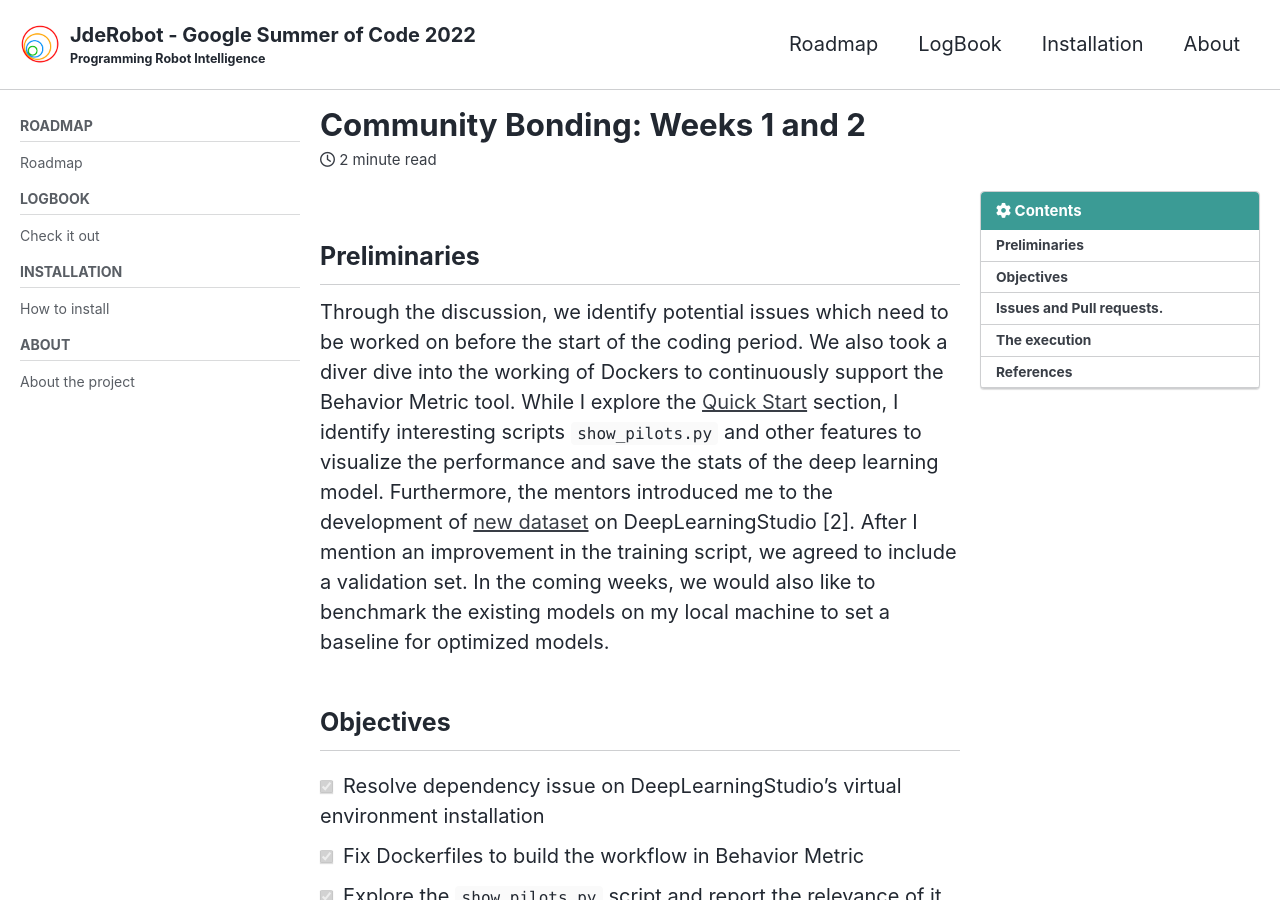
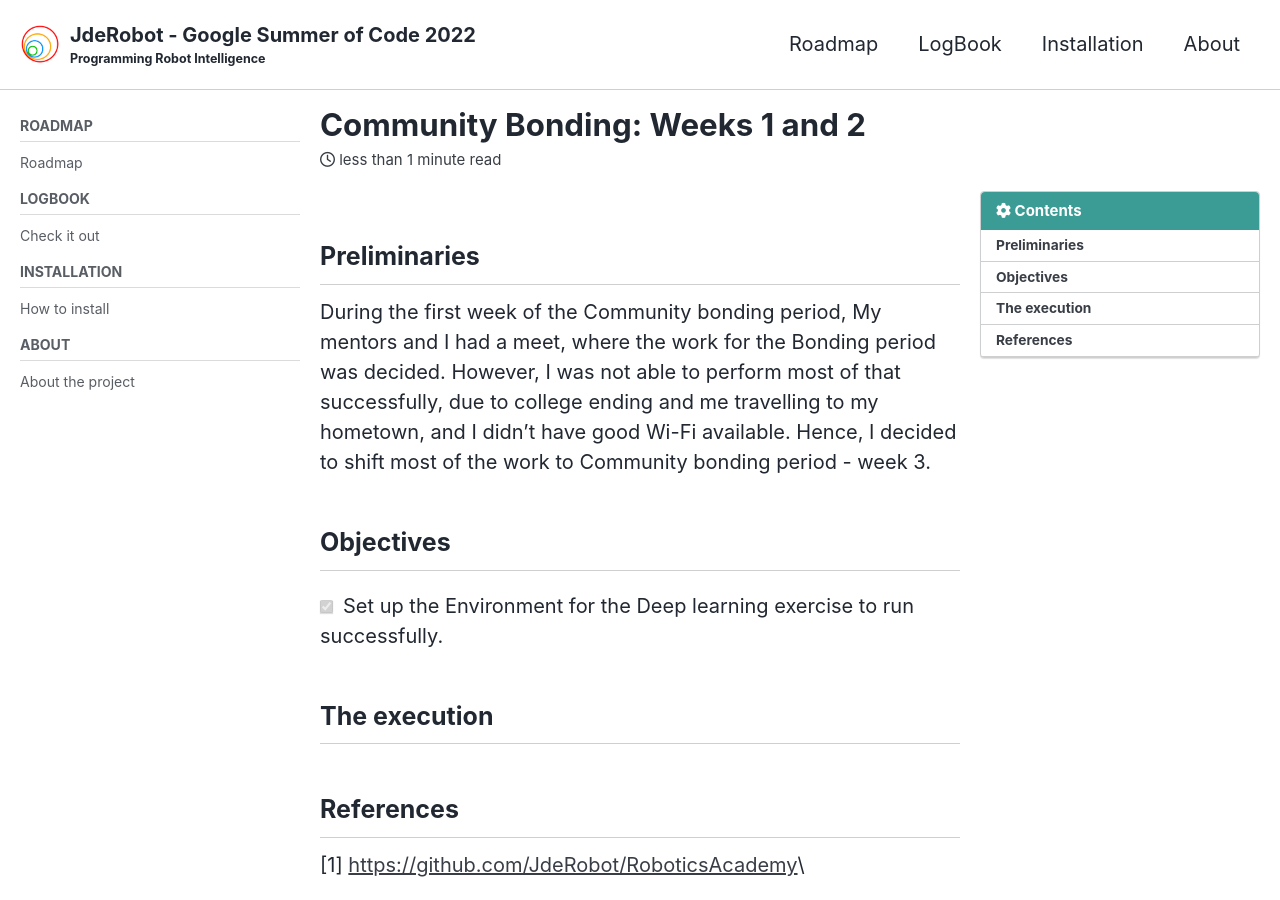
Before and after one commit to TheRoboticsClub/gsoc2022-Bhavesh_Misra, a Jekyll site: the page built from docs/_posts/2022-06-07-Community-Bonding-Week-2.md, in a window 1280 px wide and 900 px high. Built offline with Jekyll 4.4.1, drawn with Linux system fonts in a browser that asks for light colours; cached includes are drawn as plain includes; nearby versions of some CDN libraries; some of the changed text lies outside the part shown.

Commit message:
initial_stuff

```diff
--- a/docs/_posts/2022-06-07-Community-Bonding-Week-2.md
+++ b/docs/_posts/2022-06-07-Community-Bonding-Week-2.md
@@ -24,31 +24,20 @@ pinned: false
 
 ## Preliminaries
 
-Through the discussion, we identify potential issues which need to be worked on before the start of the coding period. We also took a diver dive into the working of Dockers to continuously support the Behavior Metric tool. While I explore the [Quick Start](https://jderobot.github.io/BehaviorMetrics/quick_start/) section, I identify interesting scripts `show_pilots.py` and other features to visualize the performance and save the stats of the deep learning model. Furthermore, the mentors introduced me to the development of [new dataset](https://github.com/JdeRobot/DeepLearningStudio/tree/main/Formula1-FollowLine) on DeepLearningStudio [2]. After I mention an improvement in the training script, we agreed to include a validation set. In the coming weeks, we would also like to benchmark the existing models on my local machine to set a baseline for optimized models.
+During the first week of the Community bonding period, My mentors and I had a meet, where the work for the Bonding period was decided. However, I was not able to perform most of that successfully, due to college ending and me travelling to my hometown, and I didn't have good Wi-Fi available. Hence, I decided to shift most of the work to Community bonding period - week 3.
 
 ## Objectives
 
-- [X] Resolve dependency issue on DeepLearningStudio's virtual environment installation
-- [X] Fix Dockerfiles to build the workflow in Behavior Metric
-- [X] Explore the `show_pilots.py` script and report the relevance of it for the project
-- [X] Update the `PilotNet` (PyTorch) model to use new dataset in DeepLearningStudio [2]
-<!-- - [ ] Implement evaluation on the validation set in training scripts of models -->
+- [X] Set up the Environment for the Deep learning exercise to run successfully.
+<!-- - [ ] Set up a static website using Github Pages for your Blog Posting. -->
+<!-- - [ ] Fix the camera issue in my computer so as to make the Deep learning exercise run successfully-->
 
-## Issues and Pull requests.
-* Created issue [Dependency conflict while installation #45](https://github.com/JdeRobot/DeepLearningStudio/issues/45) in DeepLearningStudio repo.
-* Solved [issue #45](https://github.com/JdeRobot/DeepLearningStudio/issues/45) with PR [updated package versions for python3.10 #46](https://github.com/JdeRobot/DeepLearningStudio/pull/46) in DeepLearningStudio repo.
-* Solved docker issues with PR [Fixes failing build of Docker images (with GPU support) in the workflow #365](https://github.com/JdeRobot/BehaviorMetrics/pull/365) in BehaviorMetric repo.
-* I got errors while using `show_pilots.py` and created corresponding issue [KeyError while using show_plots.py script #366](https://github.com/JdeRobot/BehaviorMetrics/issues/366).
-* Created another issue [Errors using 'scripts/analyse_brain.bash' #367](https://github.com/JdeRobot/BehaviorMetrics/issues/367).
-* I encountered additional errors while using PilotNet (Pytorch) brain, for which I created additional issues - [Error while trying to save stats with DL-torch.yml config #368](https://github.com/JdeRobot/BehaviorMetrics/issues/368) and [Not utilizing GPU when running simulation #369](https://github.com/JdeRobot/BehaviorMetrics/issues/369).
-* Create issue [Update PilotNet model to use new F1 dataset #48](https://github.com/JdeRobot/DeepLearningStudio/issues/48).
-* Fixed the issue [Update PilotNet model to use new F1 dataset #48](https://github.com/JdeRobot/DeepLearningStudio/issues/48) by PR [Use new dataset #49](https://github.com/JdeRobot/DeepLearningStudio/pull/49).
+
 
 ## The execution
 
-My initial task includes upgrading Python version and related packages in the DeepLearningStudio repository and submitted PR [updated package versions for python3.10 #46](https://github.com/JdeRobot/DeepLearningStudio/pull/46). Next, I worked on the issues with docker images in BehaviorMetric repository, by locally buidling, resolving errors and creating containers and then submitted PR [Fixes failing build of Docker images (with GPU support) in the workflow #365](https://github.com/JdeRobot/BehaviorMetrics/pull/365). Building and fixing Dockers is especially time consuming (each build trial could takes hours). I encountered additional errors while using BehaviorMetrics for which I created corresponding issues and some solutions. The new dataset is relatively large (~ 11 GB), so extracting and managing will take time. I also updated corresponding scripts for PilotNet model in DeepLearningStudio to use new dataset.
+
 
 ## References
 
-[1] [https://github.com/JdeRobot/BehaviorMetrics](https://github.com/JdeRobot/BehaviorMetrics) \\
-[2] [https://github.com/JdeRobot/DeepLearningStudio](https://github.com/JdeRobot/DeepLearningStudio)
+[1] [https://github.com/JdeRobot/RoboticsAcademy](https://github.com/JdeRobot/RoboticsAcademy)\\
```
Also changed, not shown: docs/_pages/roadmap.md (+9 -5 lines).
